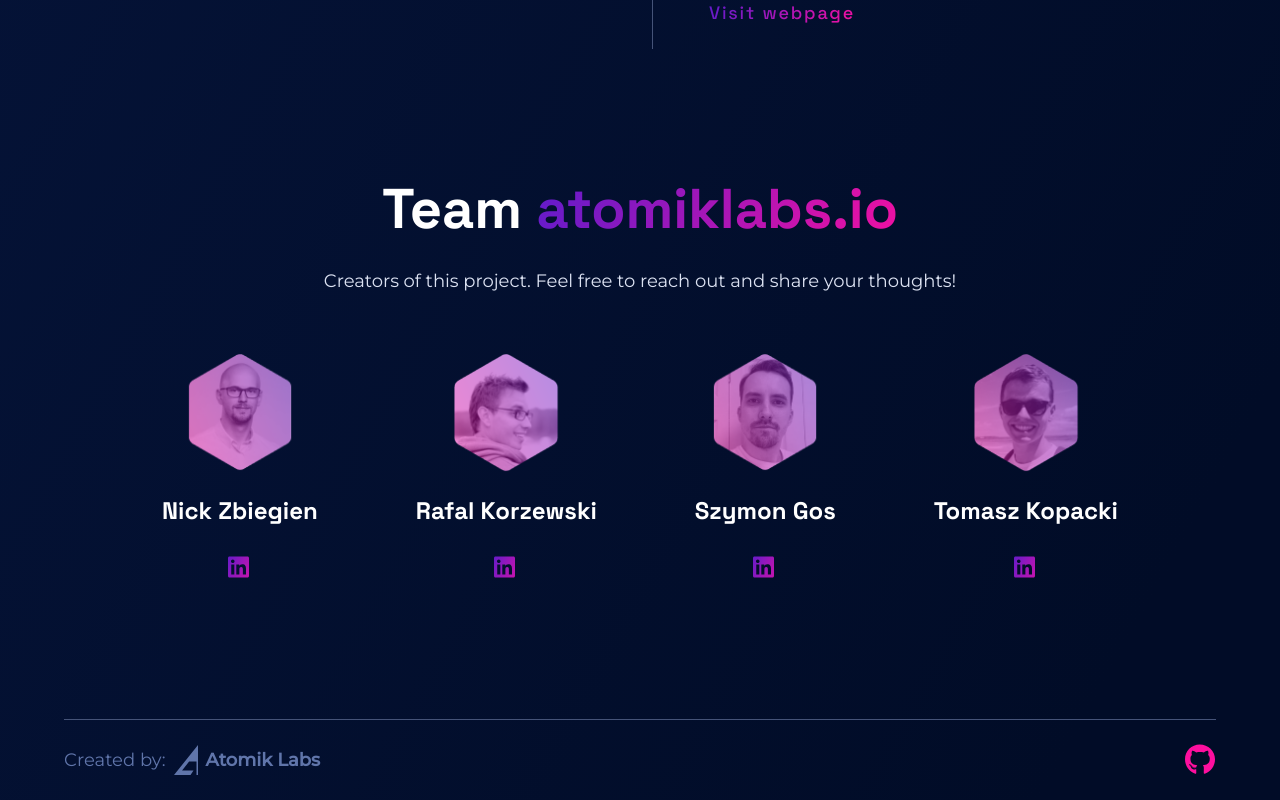
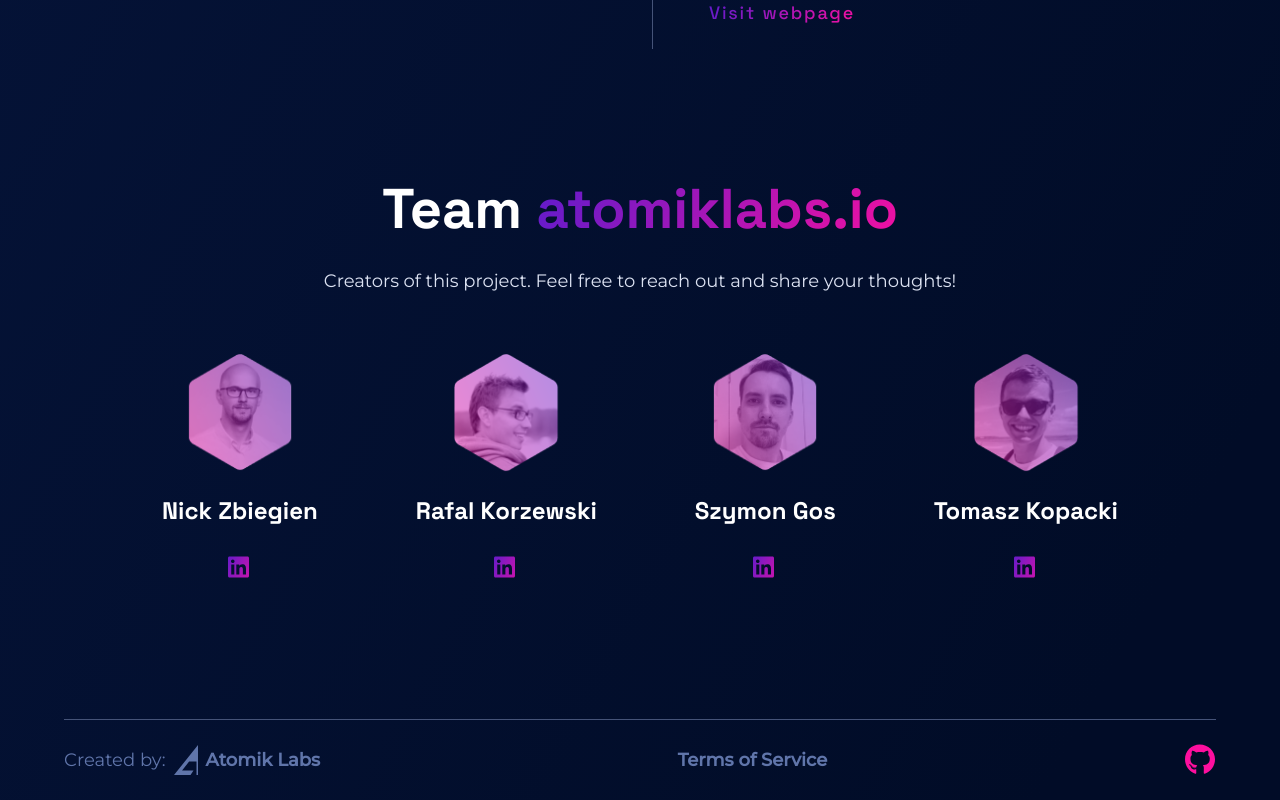
Before and after one commit to atomiklabs/deploycontracts.io, a Next.js app: page / in a window 1280 px wide. Shown: the part 3424-4224 px from the top of the page. Built offline with nearby package versions, Linux system fonts and the light colour scheme; no server answers.

Commit message:
feat: terms of service link

```diff
--- a/components/Footer.tsx
+++ b/components/Footer.tsx
@@ -14,6 +14,9 @@ export default function Footer() {
               <span className='text-gray-200 font-bold'>Atomik Labs</span>
             </a>
           </div>
+          <a href={landingPageUrl.terms} target='_blank'>
+            <span className='text-gray-200 font-bold'>Terms of Service</span>
+          </a>
           <a href={landingPageUrl.github} target='_blank'>
             <img src='/assets/github.svg' alt='github icon' width={31} height={37} />
           </a>
--- a/consts.ts
+++ b/consts.ts
@@ -7,8 +7,8 @@ export const landingPageUrl = {
   openSource: '/#open-source',
   sponsors: '/#our-sponsors',
   team: '/#our-team',
+  terms: '/snip-20/terms-of-service',
   navbarLogo: '/',
-  // TODO: Update link to exact repository when ready
   github: 'https://github.com/atomiklabs/deploycontracts.io',
   createNewToken: createNewTokenPath,
   secretNetworkGrant: 'https://scrt.network/developers/grants',
```
